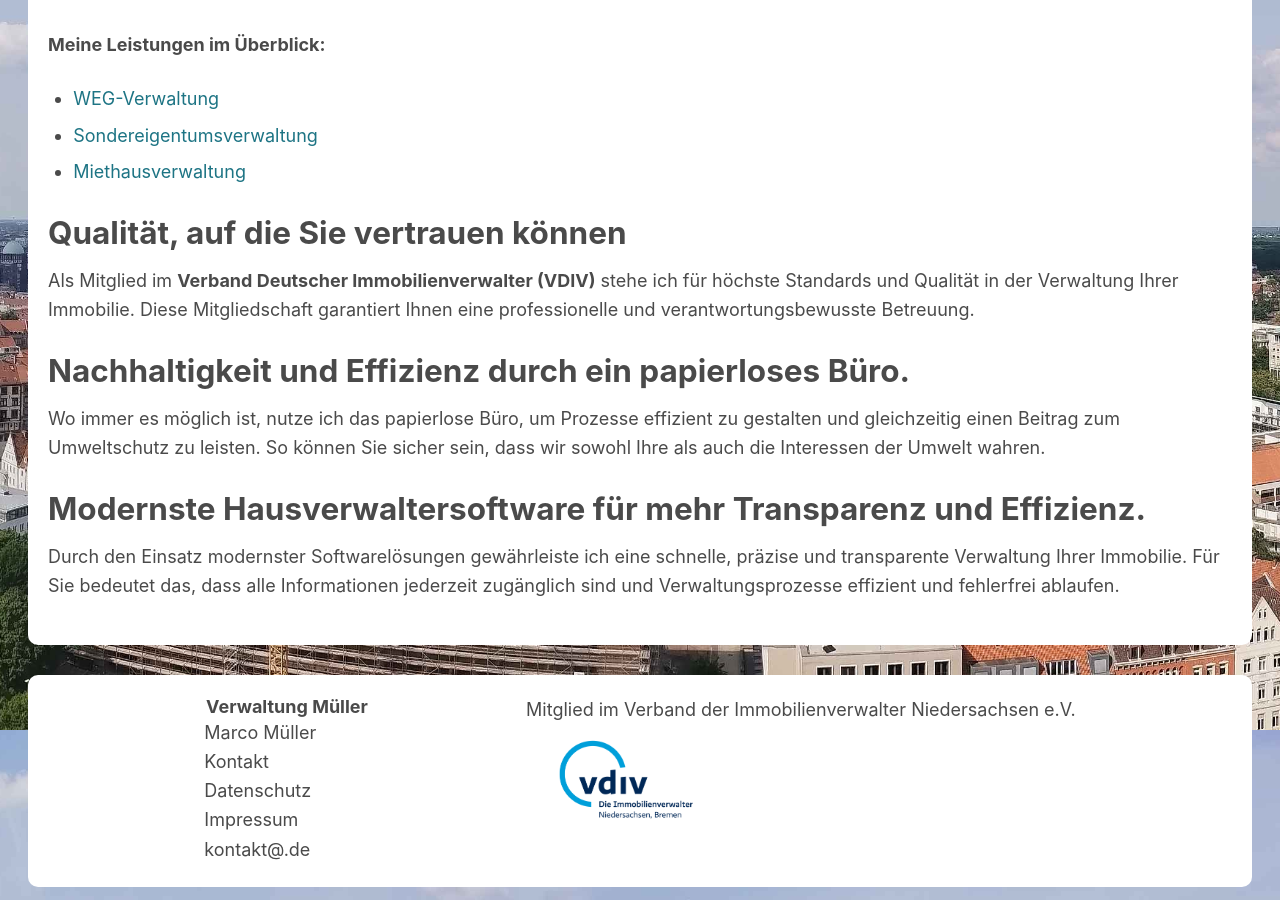
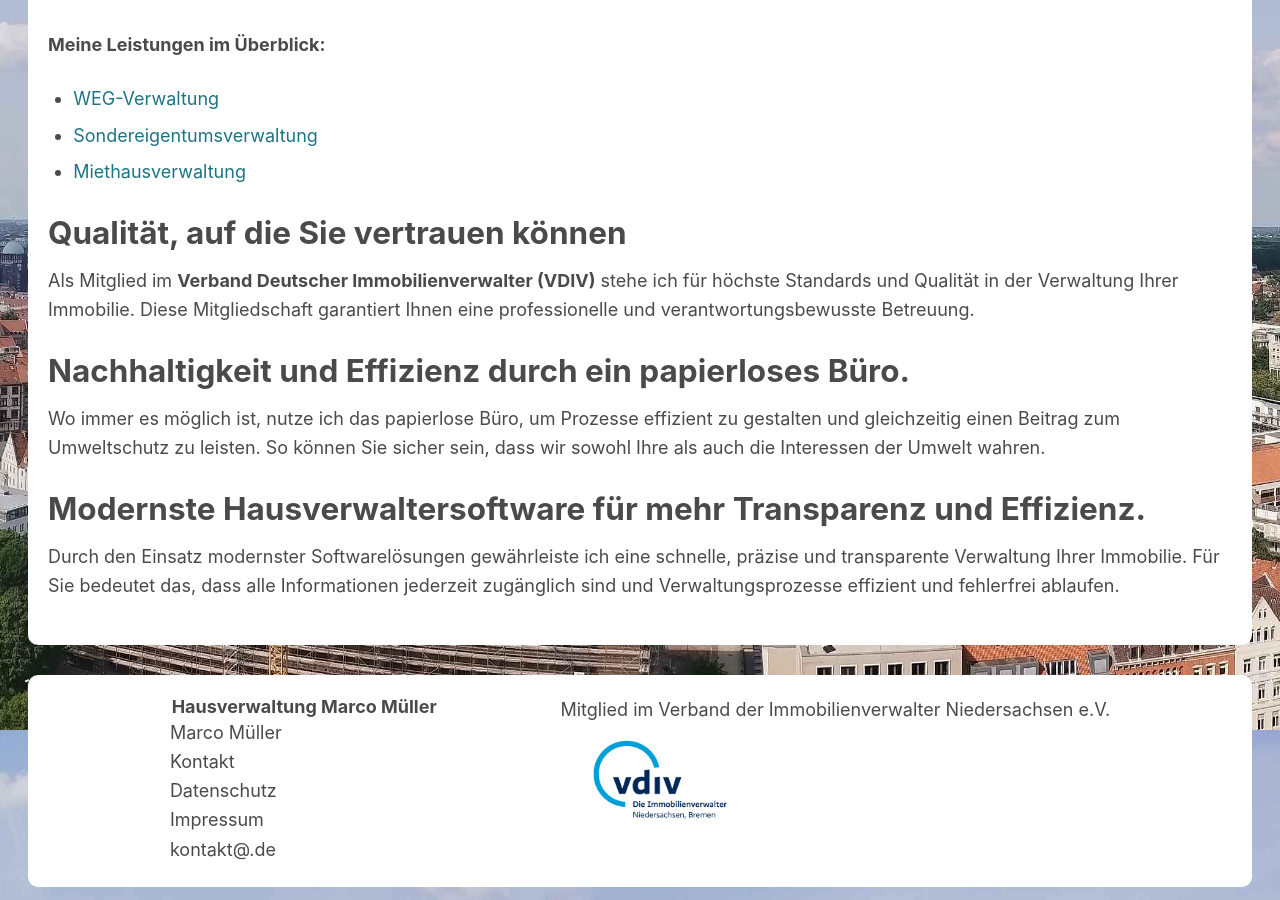
Before and after one commit to marek22k/hausverwaltung, a Jekyll site: the page built from index.md, in a window 1280 px wide and 900 px high, scrolled down 1970 px. Built offline with Jekyll 4.4.1, drawn with Linux system fonts in a browser that asks for light colours.

Commit message:
Update _config.yml
Titel: geändert in "Hausverwaltung Marco Müller"

```diff
--- a/_config.yml
+++ b/_config.yml
@@ -1,4 +1,4 @@
-title: Verwaltung Müller
+title: Hausverwaltung Marco Müller
 author: Marco Müller
 
 description:
```
